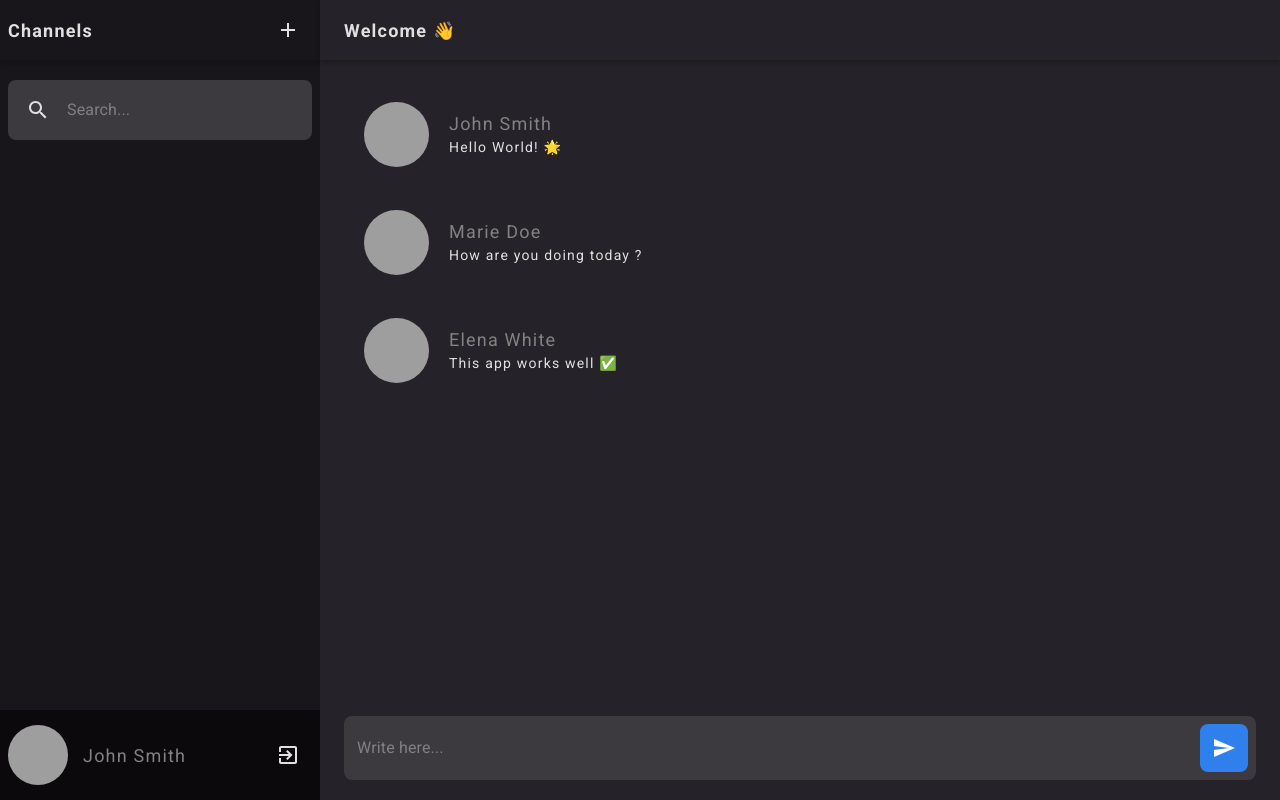
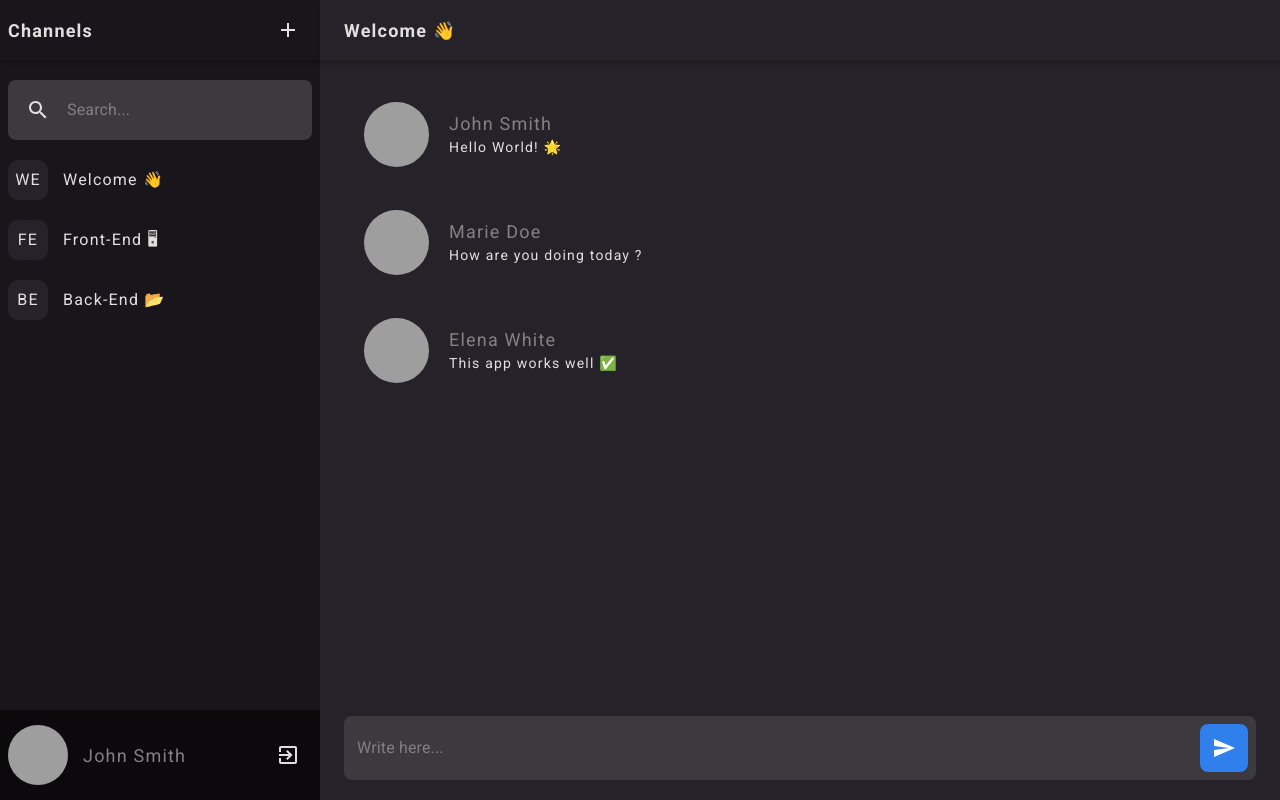
Before and after one commit to KillianFrappartDev/GroupChat, a React (Create React App) app in the folder frontend/: page / in a window 1280 px wide. Built offline with nearby package versions, Linux system fonts and the light colour scheme; grey boxes are pictures that could not be loaded.

Commit message:
List & Props

```diff
--- a/frontend/src/components/Side/Groups/index.tsx
+++ b/frontend/src/components/Side/Groups/index.tsx
@@ -3,16 +3,34 @@ import React from 'react';
 // Local Imports
 import styles from './styles.module.scss';
 
-type PropsGroup = {};
+type PropsGroup = {
+  title: string;
+  tag: string;
+};
 
 const Group: React.FC<PropsGroup> = props => {
-  return <h1>Groups</h1>;
+  return (
+    <div className={styles.group}>
+      <span className={styles.tag}>{props.tag}</span>
+      <p className={styles.title}>{props.title}</p>
+    </div>
+  );
 };
 
-type PropsGroups = {};
+type PropsGroups = {
+  groups: PropsGroup[];
+};
 
 const Groups: React.FC<PropsGroups> = props => {
-  return <div className={styles.container}></div>;
+  return (
+    <div className={styles.container}>
+      <div className={styles.wrapper}>
+        {props.groups.map(group => (
+          <Group title={group.title} tag={group.tag} />
+        ))}
+      </div>
+    </div>
+  );
 };
 
 export default Groups;
--- a/frontend/src/components/Side/Groups/styles.module.scss
+++ b/frontend/src/components/Side/Groups/styles.module.scss
@@ -1,3 +1,26 @@
 .container {
   overflow-y: scroll;
+  display: flex;
+  justify-content: center;
 }
+
+.wrapper {
+  width: 95%;
+}
+
+.group {
+  display: flex;
+  align-items: center;
+  margin: 20px 0;
+}
+
+.tag {
+  width: 40px;
+  height: 40px;
+  display: flex;
+  justify-content: center;
+  align-items: center;
+  background-color: #252329;
+  border-radius: 10px;
+  margin-right: 15px;
+}
--- a/frontend/src/utils/dummy-data.js
+++ b/frontend/src/utils/dummy-data.js
@@ -18,3 +18,18 @@ export const DUMMY_MESSAGES = [
     username: 'Elena White'
   }
 ];
+
+export const DUMMY_GROUPS = [
+  {
+    title: 'Welcome 👋',
+    tag: 'WE'
+  },
+  {
+    title: 'Front-End 🖥',
+    tag: 'FE'
+  },
+  {
+    title: 'Back-End 📂',
+    tag: 'BE'
+  }
+];
--- a/frontend/src/views/AppView/index.tsx
+++ b/frontend/src/views/AppView/index.tsx
@@ -8,7 +8,7 @@ import SideTopBar from '../../components/Side/TopBar/index';
 import BottomBar from '../../components/Side/BottomBar/index';
 import Search from '../../components/Side/Search/index';
 import Groups from '../../components/Side/Groups/index';
-import { DUMMY_MESSAGES } from '../../utils/dummy-data';
+import { DUMMY_MESSAGES, DUMMY_GROUPS } from '../../utils/dummy-data';
 import styles from './styles.module.scss';
 
 type Props = {};
@@ -24,7 +24,7 @@ const AppView: React.FC<Props> = props => {
         />
         <div className={styles.sideContent}>
           <Search />
-          <Groups />
+          <Groups groups={DUMMY_GROUPS} />
         </div>
         <BottomBar exitClick={() => console.log('Clicked')} />
       </div>
```
Also changed, not shown: 1 other file (tests, documents, lock files or other folders).
